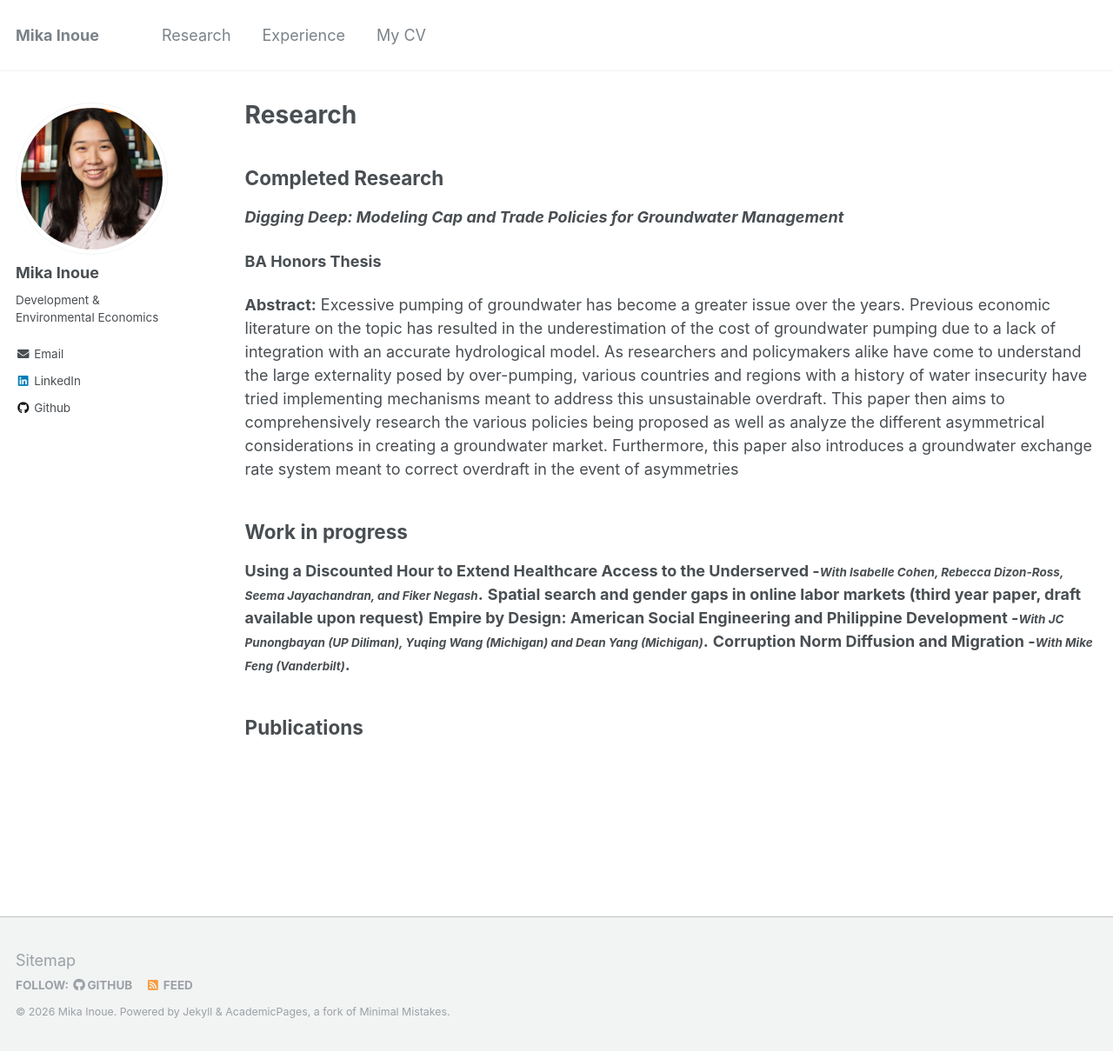
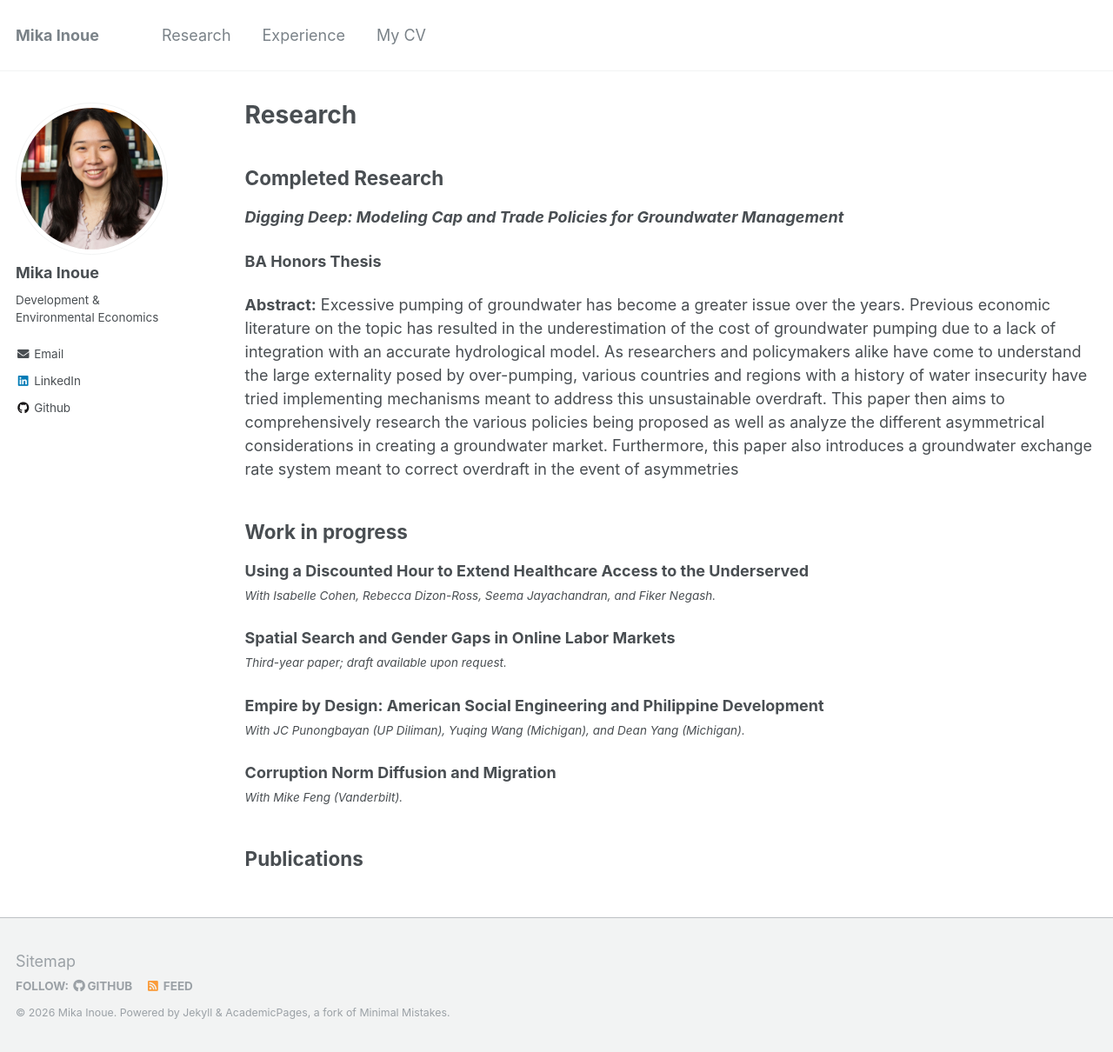
Before and after one commit to mdinoue/mdinoue.github.io, a Jekyll site: the page built from _pages/research.md, in a window 1280 px wide and 1210 px high. Shown: the whole window at 87% size. Built offline with Jekyll 4.4.1, drawn with Linux system fonts in a browser that asks for light colours.

```diff
--- a/_pages/research.md
+++ b/_pages/research.md
@@ -24,9 +24,16 @@ author_profile: true
 
 ## Work in progress
 
-**Using a Discounted Hour to Extend Healthcare Access to the Underserved -<small>*With Isabelle Cohen, Rebecca Dizon-Ross, Seema Jayachandran, and Fiker Negash*</small>.**
-**Spatial search and gender gaps in online labor markets (third year paper, draft available upon request)**
-**Empire by Design: American Social Engineering and Philippine Development -<small>*With JC Punongbayan (UP Diliman), Yuqing Wang (Michigan) and Dean Yang (Michigan)*</small>.**
-**Corruption Norm Diffusion and Migration -<small>*With Mike Feng (Vanderbilt)*</small>.**
+**Using a Discounted Hour to Extend Healthcare Access to the Underserved**
+<small>*With Isabelle Cohen, Rebecca Dizon-Ross, Seema Jayachandran, and Fiker Negash.*</small>
+
+**Spatial Search and Gender Gaps in Online Labor Markets**
+<small>*Third-year paper; draft available upon request.*</small>
+
+**Empire by Design: American Social Engineering and Philippine Development**
+<small>*With JC Punongbayan (UP Diliman), Yuqing Wang (Michigan), and Dean Yang (Michigan).* </small>
+
+**Corruption Norm Diffusion and Migration**
+<small>*With Mike Feng (Vanderbilt).* </small>
 
 ## Publications
```
